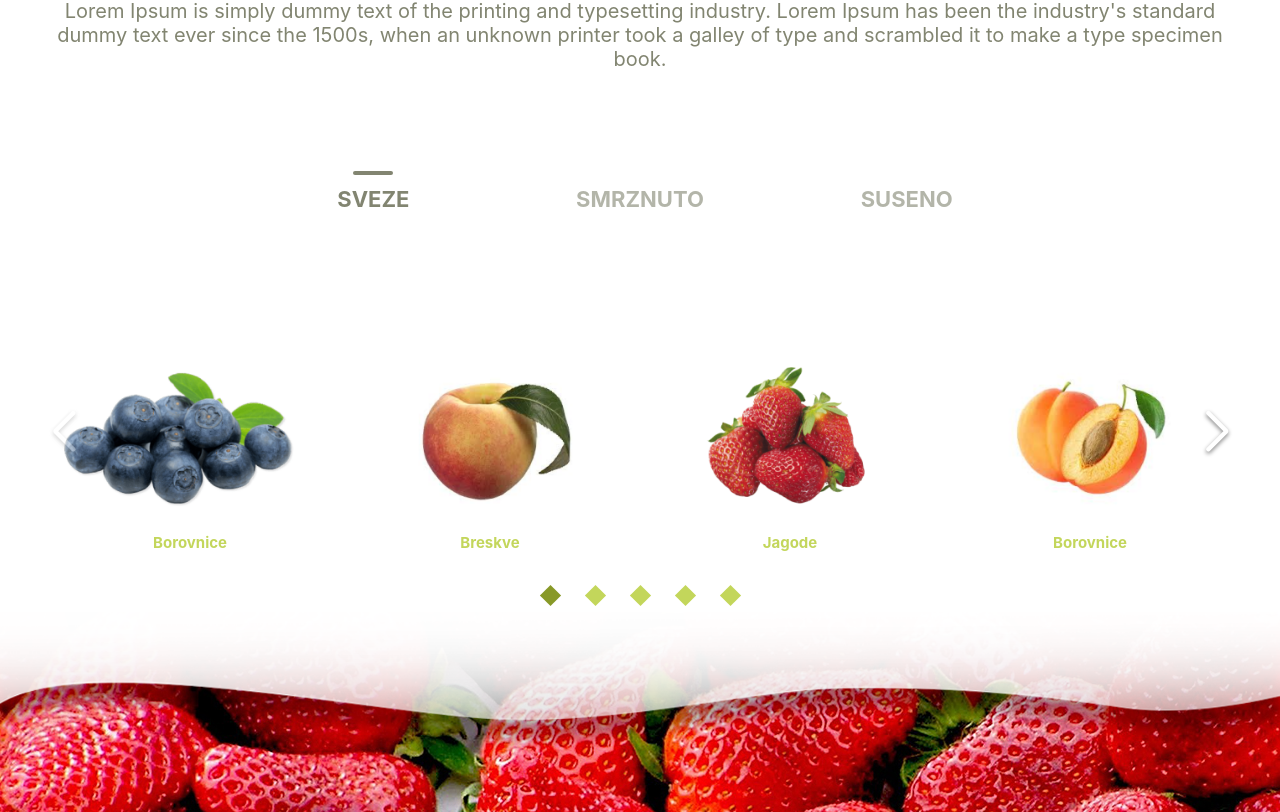
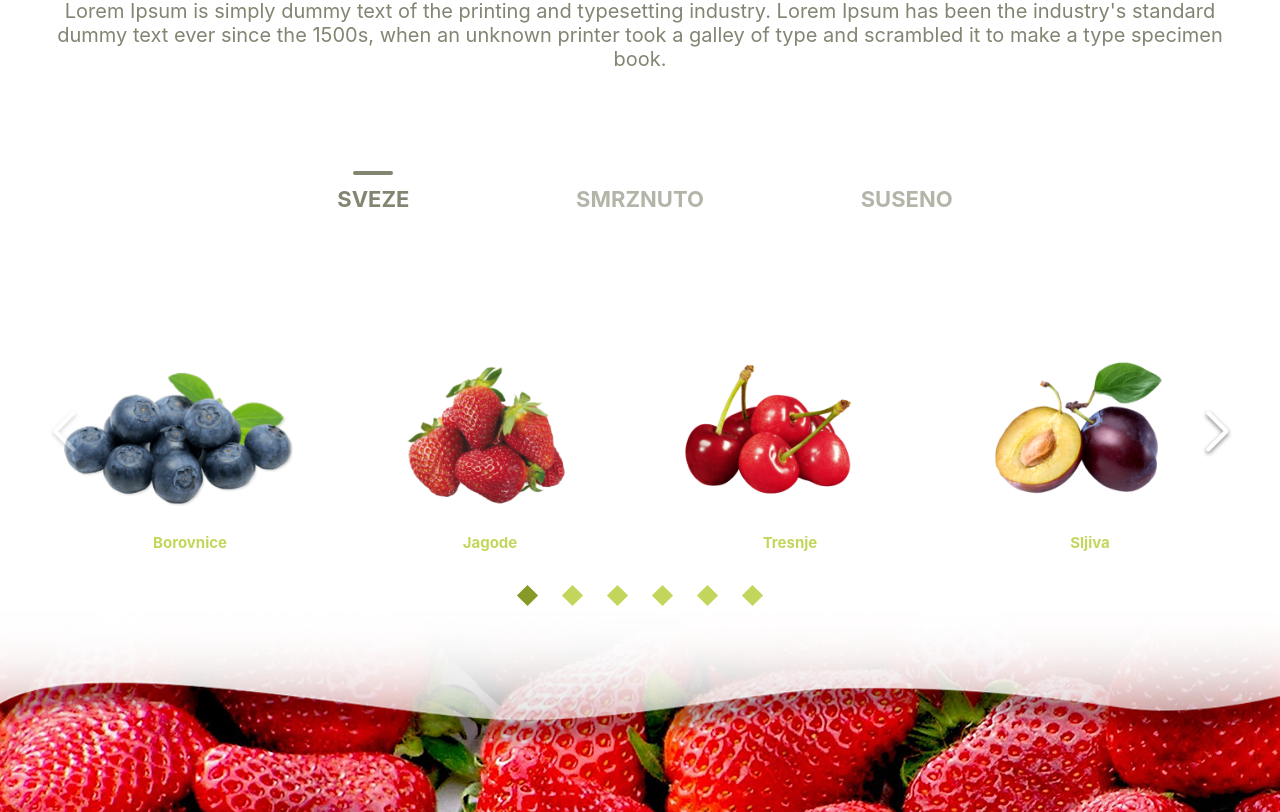
Before and after one commit to andrejkitanovic/healthy-fruits, a React (Create React App) app: page /voce in a window 1280 px wide. Shown: the part 561-1373 px from the top of the page. Built offline with nearby package versions, Linux system fonts and the light colour scheme.

Commit message:
dodate izmene

```diff
--- a/src/components/Pocetna/NasiProizvodi/NasiProizvodi.js
+++ b/src/components/Pocetna/NasiProizvodi/NasiProizvodi.js
@@ -29,6 +29,7 @@ const nasiProizvodi = (props) => (
       </Link>
     </div>
     <p>Lorem Ipsum is simply dummy text of the printing and typesetting industry. Lorem Ipsum has been the industry's standard dummy text ever since the 1500s, when an unknown printer took a galley of type and scrambled it to make a type specimen book.</p>
+    <p>Citat</p>
   </div>
 )
 
--- a/src/containers/views/Jabuka/Jabuka.js
+++ b/src/containers/views/Jabuka/Jabuka.js
@@ -55,10 +55,7 @@ const Jabuke = (props) => {
         <SwiperVoce content={komercijalne} height="30vh" autoplay="off" />
         <h2>Klub sorte</h2>
         <SwiperVoce content={klub} height="30vh" autoplay="off" />
-        <p className="description">Lorem Ipsum is simply dummy text of the printing and typesetting
-          industry. Lorem Ipsum has been the industry's standard dummy text ever
-          since the 1500s, when an unknown printer took a galley of type and
-          scrambled it to make a type specimen book</p>
+        <p className="description">Klupske jabuke predstavljaju ekskluzivne jabuke koje mogu da proizvode samo proizvođači koji su u svom radu pokazali izuzetne rezultate i privrženost bezbednosti i kvalitetu proizvoda.</p>
       <Tehnologija/>
 
       <ZagarantovanKvalitet />
--- a/src/containers/views/Povrce/Povrce.js
+++ b/src/containers/views/Povrce/Povrce.js
@@ -32,6 +32,7 @@ const Povrce = (props) => {
     { img: PovrceSl },
   ])
   const [povrce,] = useState([
+    { img: Brokoli , naziv: "Kiseli kupus"},
     { img: Brokoli , naziv: "Brokoli"},
     { img: Celer , naziv: "Celer"},
     { img: Cvekla , naziv: "Cvekla"},
@@ -69,6 +70,7 @@ const Povrce = (props) => {
         since the 1500s, when an unknown printer took a galley of type and
         scrambled it to make a type specimen book.
       </p>
+      <p>Citat</p>
       <SwiperVoce content={povrce} height="30vh" autoplay="off" />
       <p style={{marginTop:"50px",paddingBottom:"10px"}}>Lorem Ipsum is simply dummy text of the printing and typesetting
         industry</p>
--- a/src/containers/views/Voce/Voce.js
+++ b/src/containers/views/Voce/Voce.js
@@ -28,27 +28,29 @@ const Voce = (props) => {
 
   const [svezeVoce] = useState([
     { img: Borovnice, naziv: "Borovnice" },
-    { img: Breskva, naziv: "Breskve" },
     { img: Jagodes, naziv: "Jagode" },
+    { img: Tresnje, naziv: "Tresnje"},
+    { img: Sljiva, naziv: "Sljiva" },
     { img: Kajsija, naziv: "Borovnice" },
     { img: Nektarina, naziv: "Nektarina" },
-    { img: Sljiva, naziv: "Sljiva" },
-    { img: Tresnje, naziv: "Tresnje"},
-    { img: Jabuke, naziv: "Jabuke"}
+    { img: Jabuke, naziv: "Jabuke"},
+    { img: Breskva, naziv: "Breskve" },
+    { img: Breskva, naziv: "Lubenica" }
   ])
   const [smrznutoVoce] = useState([
     { img: Malina, naziv: "Malina" },
     { img: Borovnice, naziv: "Borovnice" },
+    { img: Jagodes, naziv: "Jagode" },
+    { img: Kupina, naziv: "Kupina" },
     { img: Tresnje, naziv: "Tresnje" },
-    { img: Jagodes, naziv: "Jagode" },
     { img: Sljiva, naziv: "Sljiva" },
-    { img: Kupina, naziv: "Kupina" },
     { img: Mix, naziv: "Mix" },
   ])
 
   const [susenoVoce] = useState([
     { img: Tresnje, naziv: "Visnje" },
     { img: Sljiva, naziv: "Sljiva" },
+
   ])
   const [kategorija, setKategorija] = useState(0)
 
```
